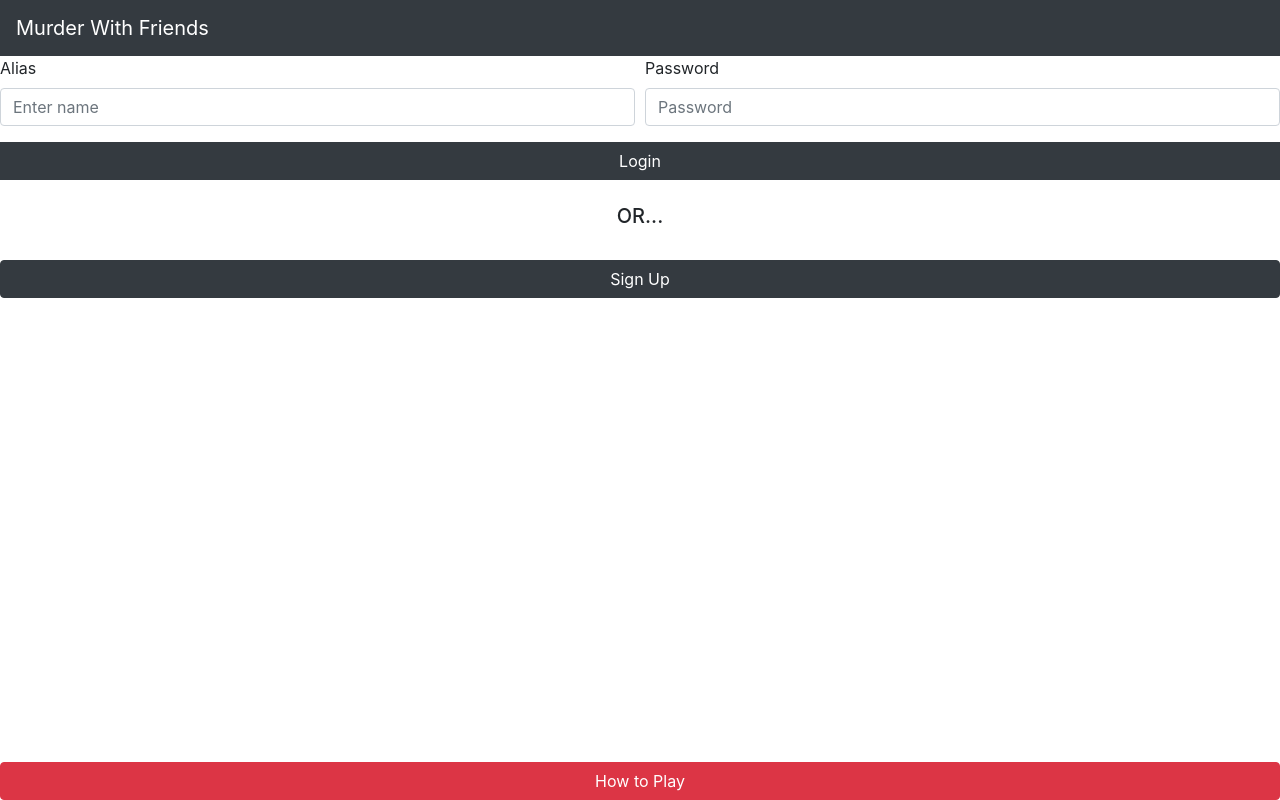
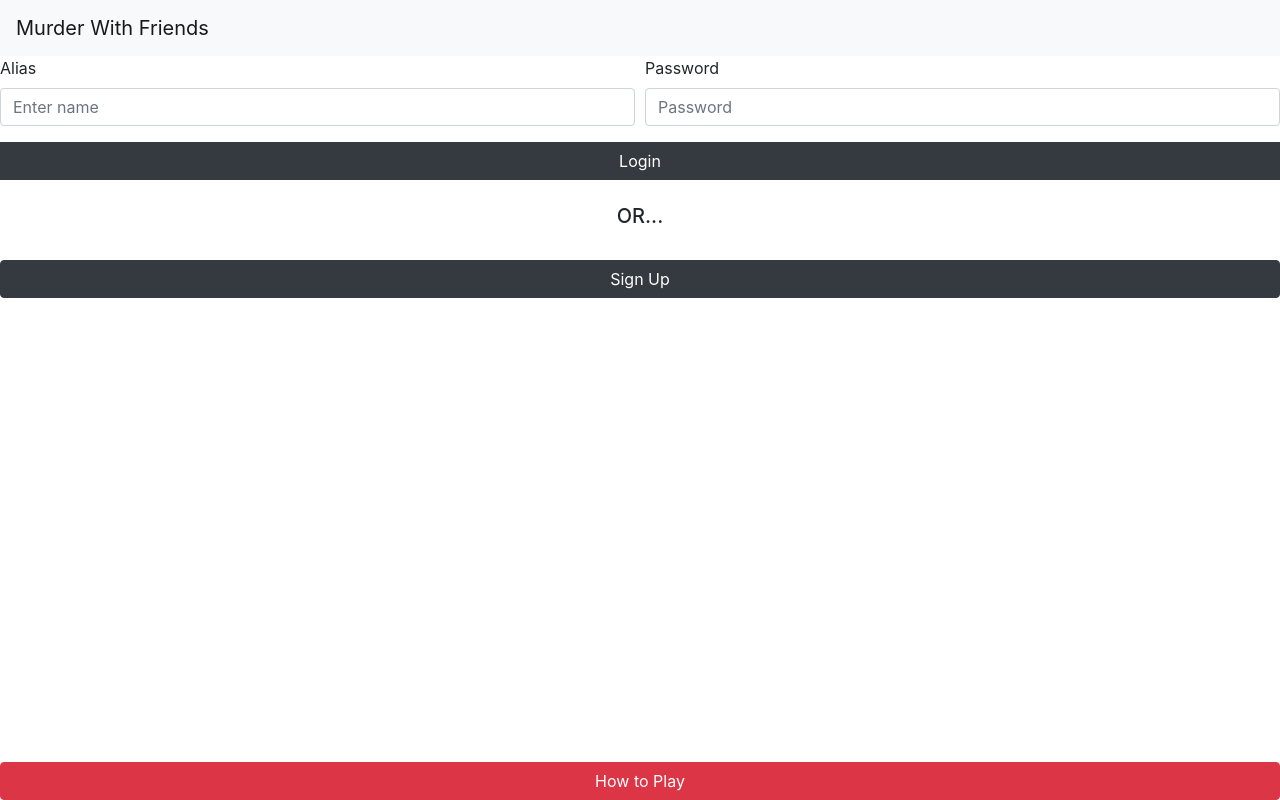
Before and after one commit to kkhalifeh/assassins-front-end, a React (Create React App) app: page / in a window 1280 px wide. Built offline with nearby package versions, Linux system fonts and the light colour scheme; no server answers.

Commit message:
finished side menu

```diff
--- a/package.json
+++ b/package.json
@@ -8,6 +8,7 @@
     "gh-pages": "^2.0.1",
     "google-map-react": "^1.1.4",
     "react": "^16.8.6",
+    "react-bootstrap": "^1.0.0-beta.8",
     "react-dom": "^16.8.6",
     "react-router-dom": "^5.0.0",
     "react-scripts": "3.0.0",
--- a/src/App.js
+++ b/src/App.js
@@ -1,7 +1,7 @@
 import React, { Component } from 'react'
 import { Router, Route, Switch, Redirect } from 'react-router-dom';
 import "bootstrap/dist/css/bootstrap.min.css";
-import Navbar from './containers/Navbar';
+import NavbarContainer from './containers/NavbarContainer';
 import UserSignup from './components/UserSignup';
 import StartGame from './components/StartGame';
 import Login from './components/Login';
@@ -133,7 +133,7 @@
     return (
 
       <div>
-        <Navbar logOut={this.logOut} currentuser={this.state.currentuser} />
+        <NavbarContainer logOut={this.logOut} currentuser={this.state.currentuser} />
         <LocationRequester getLocationData={this.getLocationData} />
 
         <Switch>
--- a/src/containers/Navbar.js
+++ /dev/null
@@ -1,28 +0,0 @@
-import React, { Component } from 'react'
-
-class Navbar extends Component {
-
-  onClick = (e) => {
-    e.preventDefault()
-  }
-
-  render() {
-    const user = this.props.currentuser
-    return (
-      <nav className="navbar navbar-expand-lg navbar-dark bg-dark">
-        <a className="navbar-brand" href="" onClick={this.onClick}>Murder With Friends</a>
-        <button className="navbar-toggler" type="button" data-toggle="collapse" data-target="#collapsibleNavbar">
-          <span className="navbar-toggler-icon"></span>
-        </button>
-        <div className="collapse navbar-collapse" id="collapsibleNavbar">
-          <ul className="navbar-nav">
-            <li className="nav-item">
-              {user ? <a className="nav-link" href="" onClick={this.props.logOut}>Logout <span className="sr-only">(current)</span></a> : null}
-            </li>
-          </ul>
-        </div>
-      </nav>
-    )
-  }
-}
-export default Navbar
--- /dev/null
+++ b/src/containers/NavbarContainer.js
@@ -0,0 +1,25 @@
+import React, { Component } from 'react'
+import { Navbar, Container, Nav, NavDropdown, Form, FormControl, Button } from 'react-bootstrap';
+
+class NavbarContainer extends Component {
+
+  onClick = (e) => {
+    e.preventDefault()
+  }
+
+  render() {
+    const user = this.props.currentuser
+    return (
+      <Navbar bg="light" expand="lg">
+        <Navbar.Brand href="#home">Murder With Friends</Navbar.Brand>
+        <Navbar.Toggle aria-controls="basic-navbar-nav" />
+        <Navbar.Collapse id="basic-navbar-nav">
+          <Nav className="mr-auto">
+            {user ? <Nav.Link href="#home" onClick={this.props.logOut}>Logout</Nav.Link> : null}
+          </Nav>
+        </Navbar.Collapse>
+      </Navbar>
+    )
+  }
+}
+export default NavbarContainer
```
Also changed, not shown: 1 other file (tests, documents, lock files or other folders).
